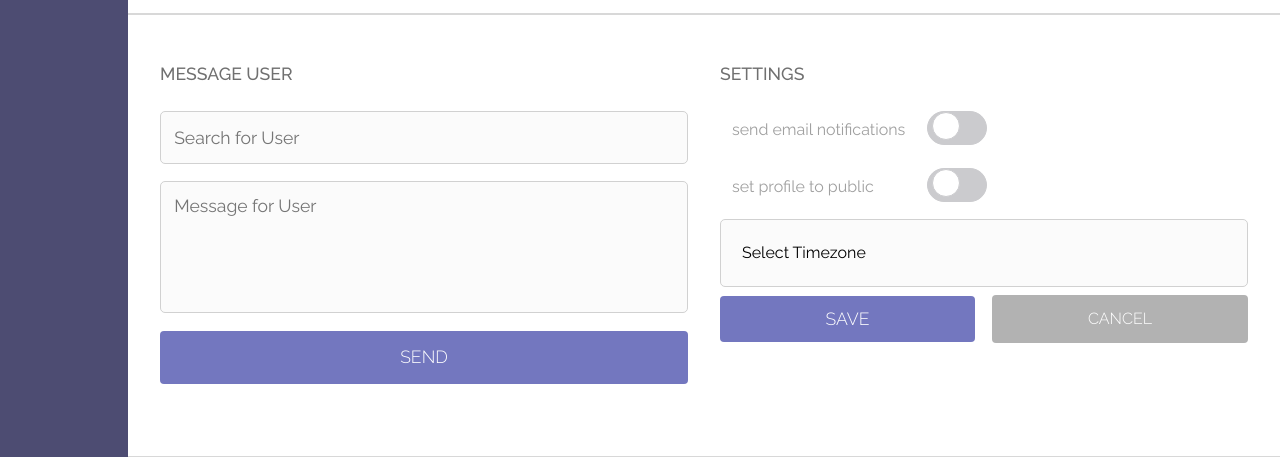
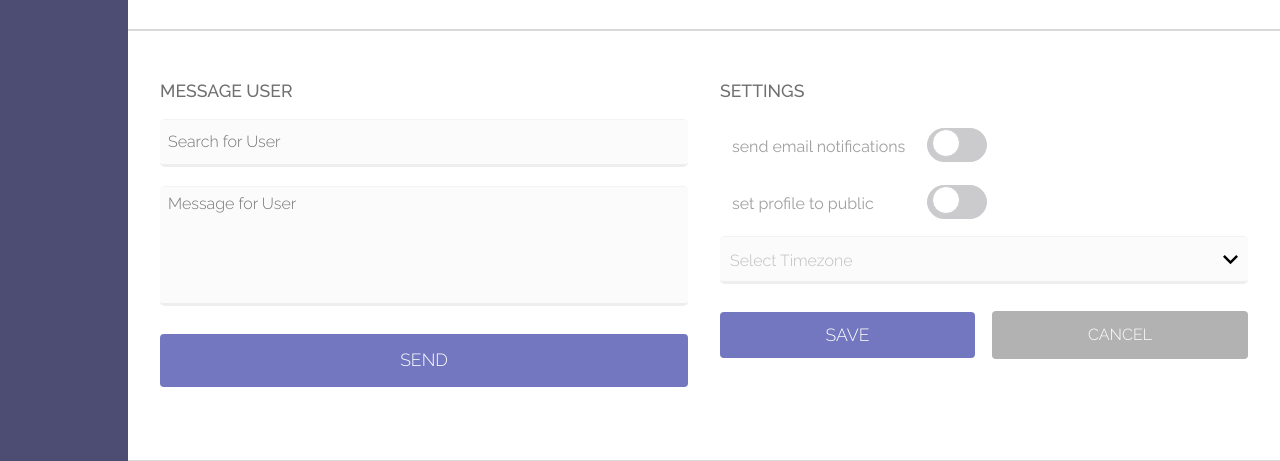
Before and after one commit to zcardais/P9_web_app_dashboard, a plain HTML site: page index.html in a window 1280 px wide. Shown: the part 1742-2203 px from the top of the page. Drawn offline with nearby package versions, Linux system fonts and the light colour scheme.

Commit message:
Fixed the styling of the forms.

```diff
--- a/css/styles.css
+++ b/css/styles.css
@@ -298,6 +298,26 @@ td.member-email a {
 
 /* Forms */
 
+input, textarea, select {
+    font-size: 1rem;
+    font-weight: 300;
+    border: none;
+    height: 3em;
+    padding: .5em;
+    outline: 0;
+    background: #fbfbfb;
+    color: #bebebe;
+    margin-bottom: 1.2em;
+    border-radius: .3em;
+    border-bottom: 3px solid rgba(0, 0, 0, 0.05);
+    background-color: #fbfbfb;
+    box-shadow: 0 1px 0 rgba(0, 0, 0, 0.03) inset;
+}
+
+input:focus, textarea:focus, select:focus {
+    border: 2px solid #4D4C72;
+}
+
 .search-form {
     display: flex;
     flex-direction: column;
@@ -311,45 +331,25 @@ td.member-email a {
     flex-wrap: wrap;
 }
 
-input[type="search"] {
-    box-sizing: border-box;
-    color: #bebebe;
-    background: #fbfbfb;
+input[type="search"], #message {
+    /*color: #bebebe;*/
+    /*background: #fbfbfb;*/
     overflow: hidden;
     text-overflow: ellipsis;
     white-space: nowrap;
-    padding: 0.75em;
-    border: 1px solid #d1d1d1;
-    border-radius: 5px;
-    font-size: 1.1em;
     text-decoration: none;
     line-height: normal;
-    margin: .5em 0;
     /*   Flexbox */
     flex: 2 0 3em;
 }
 
 #message {
-    box-sizing: border-box;
-    color: #bebebe;
-    background: #fbfbfb;
-    overflow: hidden;
-    text-overflow: ellipsis;
-    white-space: nowrap;
-    padding: 0.75em;
-    border: 1px solid #d1d1d1;
-    border-radius: 5px;
-    font-size: 1.1em;
-    text-decoration: none;
-    line-height: normal;
     resize: none;
-    margin: .5em 0;
     /*   Flexbox */
     flex: 2 0 7.5em;
 }
 
 button[type="submit"] {
-    box-sizing: border-box;
     border-radius: 4px;
     background: #7377bf;
     font-weight: 300;
@@ -392,28 +392,18 @@ button[type="submit"]:hover {
     width: calc(50% - .5em);
 }
 
-.styled-select select {
+.settings select {
+    background: #fbfbfb url(../icons/expand-button.svg) no-repeat 98% 16px;
+    background-size: 15px 15px;
+    color: #bebebe;
+    margin-bottom: 1.2em;
+    padding: 15px 45px 10px 10px;
+    height: 48px;
+    border-radius: .3em;
     display: block;
-    background: transparent;
     width: 100%;
-    padding: 5px;
-    font-size: 16px;
     line-height: 1;
-    border: 0;
-    border-radius: 0;
-    height: 34px;
     -webkit-appearance: none;
-}
-
-.styled-select {
-    color: #bebebe;
-    padding: 16px;
-    width: 100%;
-    -webkit-appearance: none;
-    overflow: hidden;
-    border-radius: 5px;
-    border: 1px solid #d1d1d1;
-    background-color: #fbfbfb;
 }
 
 
--- a/index.html
+++ b/index.html
@@ -324,7 +324,7 @@
                           </td>
                         </tr>
                       </table>
-                      <div class="styled-select">
+                      <!-- <div class="styled-select"> -->
                         <select class="timezone" name="timezone">
                           <option value="Select Timezone">Select Timezone</option>
                           <option value="akst">Alaska UTC/GMT -9 hours</option>
@@ -334,7 +334,7 @@
                           <option value="mst">Mountain UTC/GMT -7 hours</option>
                           <option value="pst">Pacific UTC/GMT -8 hours</option>
                         </select>
-                      </div>
+                      <!-- </div> -->
                       <button type="submit" class="save-btn">Save</button>
                       <button type="reset" class="cancel-btn">Cancel</button>
                     </form>
```
